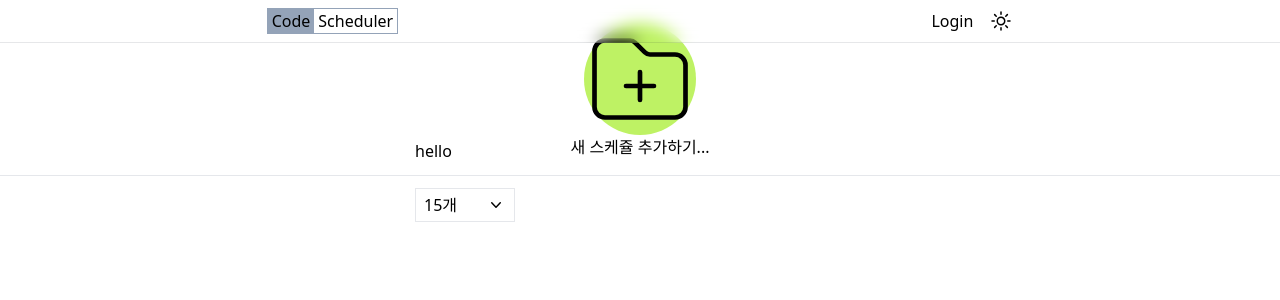
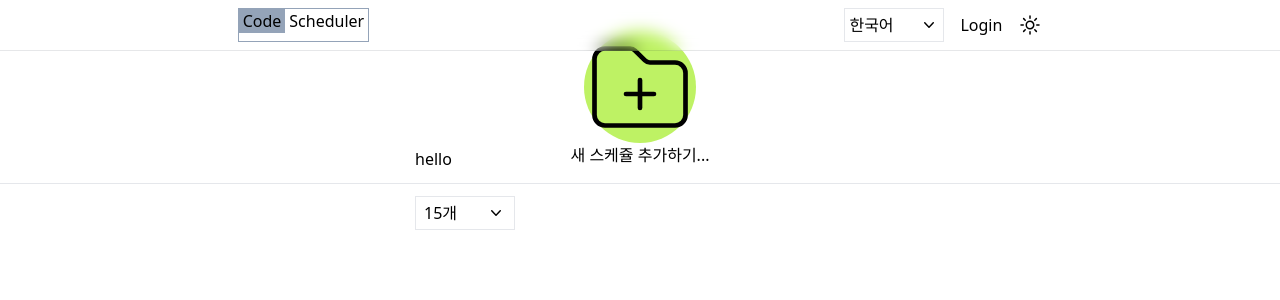
Before and after one commit to ByungJin-Lee/code-scheduler-fe, a Next.js app: page /workspace in a window 1280 px wide. Shown: the top 300 px of the page. Built offline with nearby package versions, Linux system fonts and the light colour scheme.

Commit message:
feat: Add Language Select to Header

```diff
--- a/components/Header/HeaderNav.tsx
+++ b/components/Header/HeaderNav.tsx
@@ -1,11 +1,13 @@
 import Link from "next/link";
 import ChangeThemeButton from "../ChangeThemeButton";
+import LanguageSelect from "../LanguageSelect";
 
 type HeaderNavProps = {};
 
 const HeaderNav = ({}: HeaderNavProps) => {
   return (
     <div className="flex gap-4 items-center">
+      <LanguageSelect />
       <Link href="/login">Login</Link>
       <ChangeThemeButton />
     </div>
--- a/components/Select/index.tsx
+++ b/components/Select/index.tsx
@@ -40,7 +40,7 @@ const Select = ({ options, value, setValue, className }: SelectProps) => {
           {options.find((opt) => opt.value === value)?.display}
         </SelectItem>
         <span
-          className={`will-change-auto duration-200 ${
+          className={`transition-transform duration-200 ${
             opened ? "rotate-180" : "rotate-0"
           }`}
         >
```
